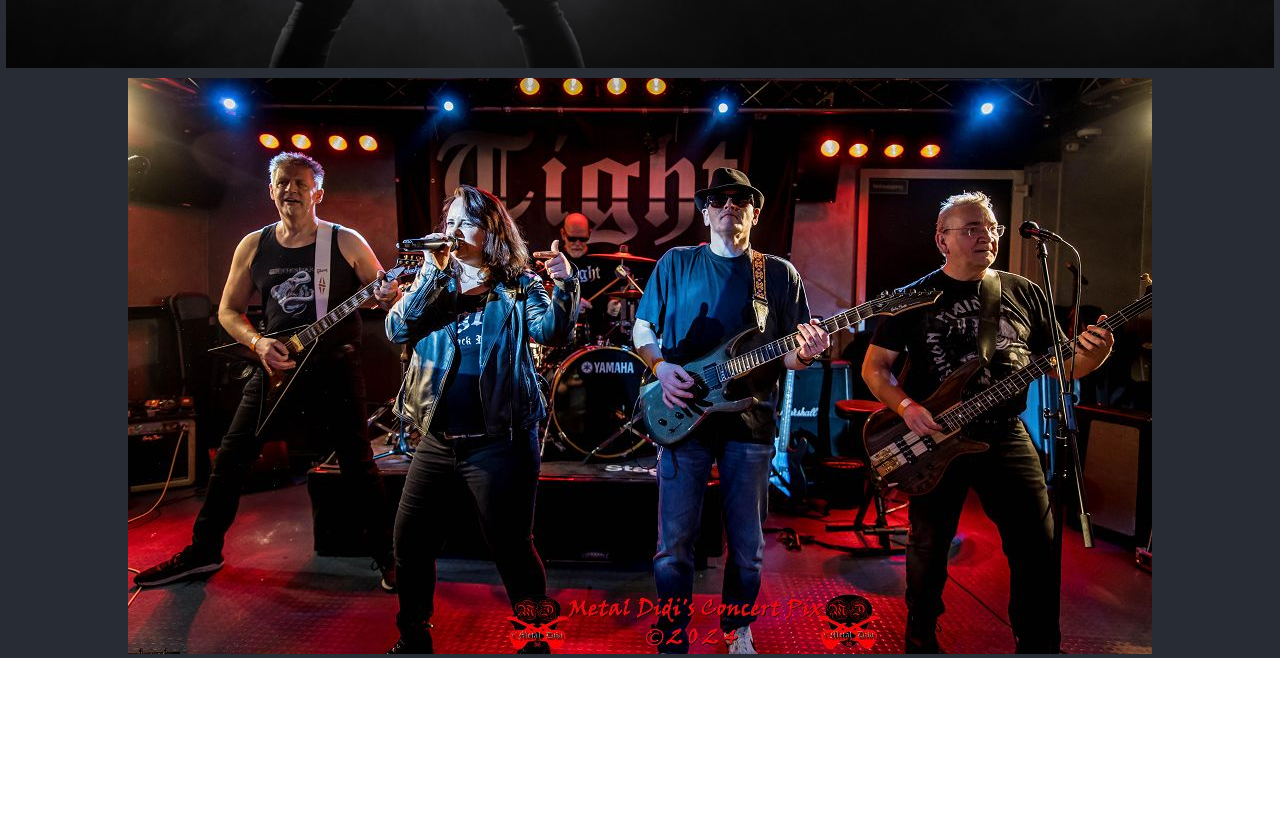
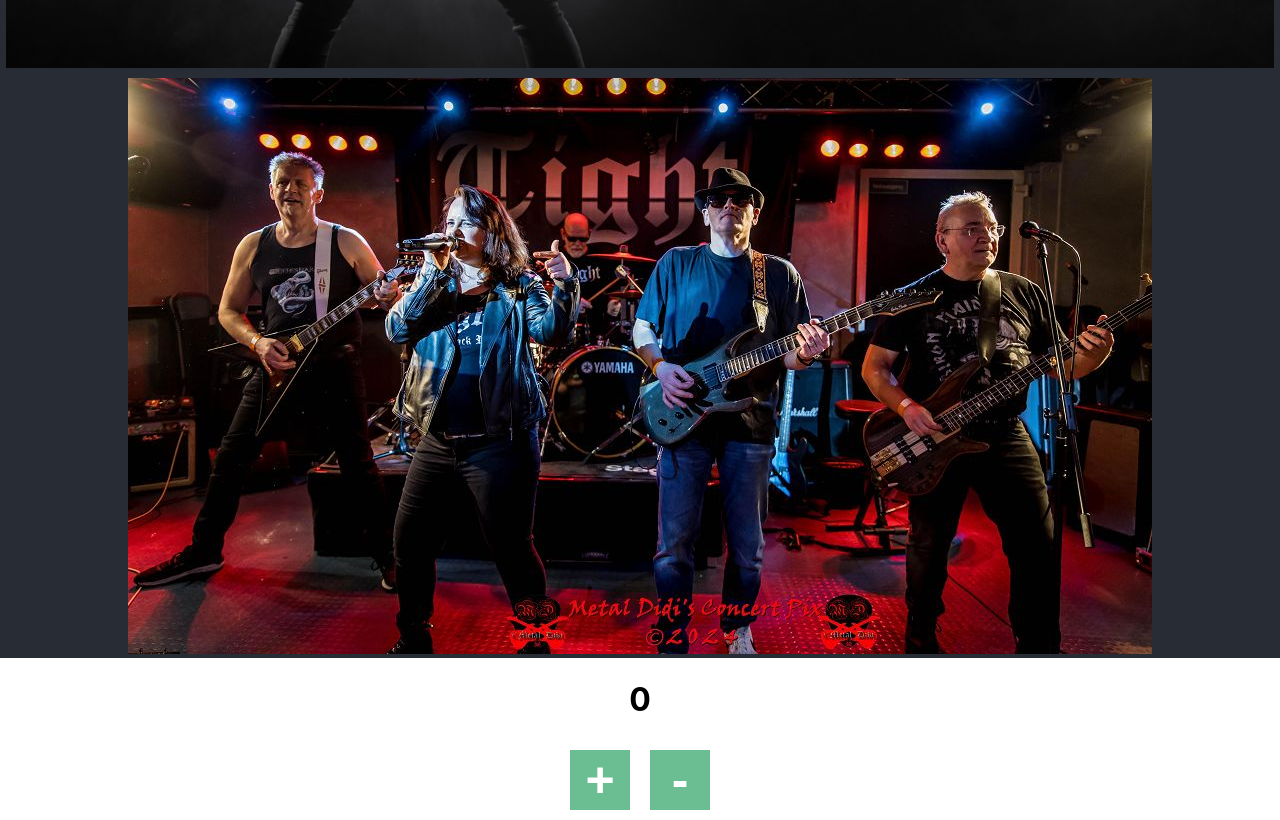
Before and after one commit to M1roel/tight-rock, a React (Create React App) app: page / in a window 1280 px wide. Shown: the part 691-1511 px from the top of the page. Before the commit the page ends 1349 px from the top, so only its background shows below. Built offline with nearby package versions, Linux system fonts and the light colour scheme.

Commit message:
npm upgrade, App.jsx: keine bedeutende Änderung

```diff
--- a/package.json
+++ b/package.json
@@ -9,6 +9,7 @@
     "react": "^18.2.0",
     "react-dom": "^18.2.0",
     "react-scripts": "5.0.1",
+    "serve": "^14.2.3",
     "web-vitals": "^2.1.4"
   },
   "scripts": {
--- a/src/App.jsx
+++ b/src/App.jsx
@@ -2,6 +2,7 @@ import './App.css';
 import Navbar from './components/Navbar';
 import Header from './components/Header';
 import Body from './components/Body';
+import Counter from './components/Counter';
 
 function App() {
   return (
@@ -9,6 +10,7 @@ function App() {
       <Navbar />
       <Header />
       <Body />
+      <Counter />
     </div>
   );
 }
```
Also changed, not shown: 1 other file (tests, documents, lock files or other folders).
